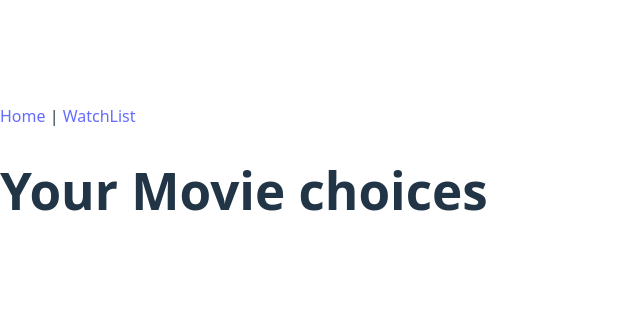
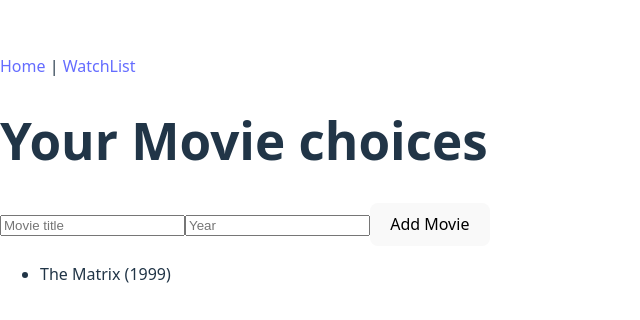
Before and after one commit to khartman88/Jay-Final-Project-Movies, a React (Vite) app: page /watchlist in a window 1280 px wide. Shown: the part 222-542 px from the top of the page, without its empty margins (0-640 px from the left). Built offline with nearby package versions, Linux system fonts and the light colour scheme.

Commit message:
Watchlistpage

```diff
--- a/src/pages/WatchListPage.jsx
+++ b/src/pages/WatchListPage.jsx
@@ -1,8 +1,62 @@
 
-import React from "react"
+import React, { useState } from "react"
 
 function WatchListPage() {
-    return <h1>Your Movie choices</h1>
+
+    const [watchlist, setWatchlist] = useState([
+        { id: 1, title: "The Matrix", year: 1999 }
+    ]);
+    const [title, setTitle] = useState("")
+    const [year, setYear] = useState("")
+
+    const handleAddMovie = (e) => {
+        e.preventDefault()
+        if (!title.trim() || !year.trim()) return
+
+        const newMovie = {
+            id: Date.now(),
+            title: title.trim(),
+            year: parseInt(year)
+        }
+
+        setWatchlist([...watchlist, newMovie])
+        setTitle("")
+        setYear("")
+    }
+
+    return (
+        <div>
+            <h1>Your Movie choices</h1>
+
+            <form onSubmit={handleAddMovie}>
+                <input
+                    type="text"
+                    placeholder="Movie title"
+                    value={title}
+                    onChange={(e) => setTitle(e.target.value)}
+                />
+                <input
+                    type="number"
+                    placeholder="Year"
+                    value={year}
+                    onChange={(e) => setYear(e.target.value)}
+                />
+                <button type="submit">Add Movie</button>
+            </form>
+
+            {watchlist.length === 0 ? (
+                <p>No movies yet!</p>
+            ) : (
+                <ul>
+                    {watchlist.map(movie => (
+                        <li key={movie.id}>
+                            {movie.title} ({movie.year})
+                        </li>
+                    ))}
+                </ul>
+            )}
+        </div>
+    )
 }
 
 export default WatchListPage
```
